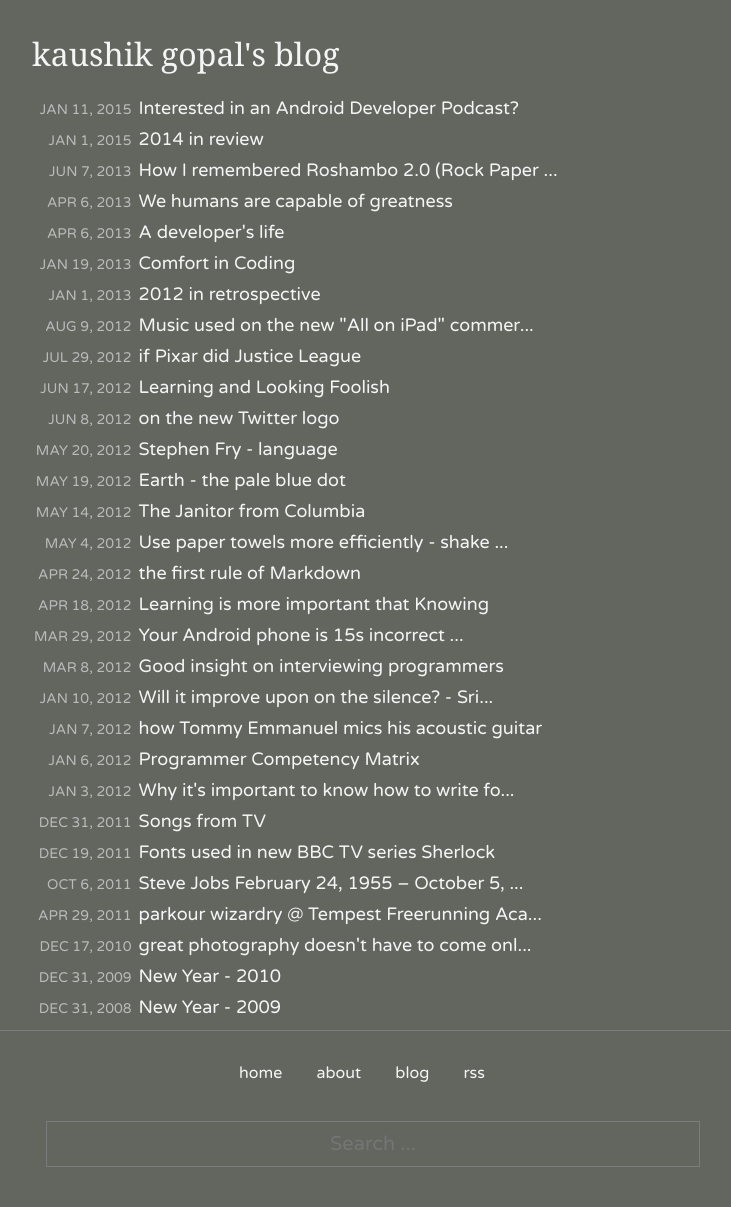
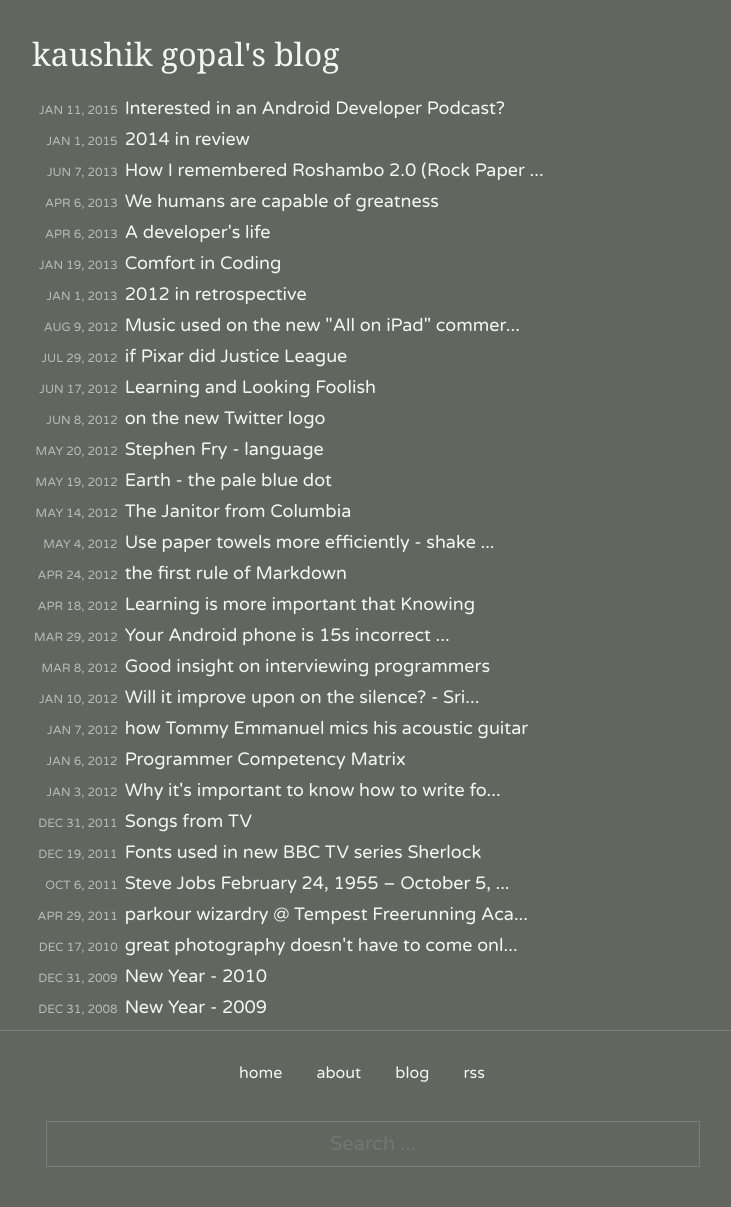
Before and after one commit to kaushikgopal/octopress-kaush-blog, a Jekyll site: the page built from index.html, in a window 1280 px wide. Shown: the whole page, without its empty margins (278-1009 px from the left). Built offline with Jekyll 4.4.1, drawn with Linux system fonts in a browser that asks for light colours.

Commit message:
fix: post date size

```diff
--- a/_sass/_layout.scss
+++ b/_sass/_layout.scss
@@ -74,7 +74,7 @@
     @include micro-header;
     margin-top: $spacing-micro-unit;
     padding: 2px 4px 0 0;
-    font-size: 14px;
+    font-size: 12px;
     text-align: right;
 }
 
@@ -99,9 +99,6 @@
 }
 
 @include media-query($on-tablet) {
-    .post-meta-index {
-        font-size: 12px;
-    }
     .post-link-index {
         font-size: 16px;
     }
```
